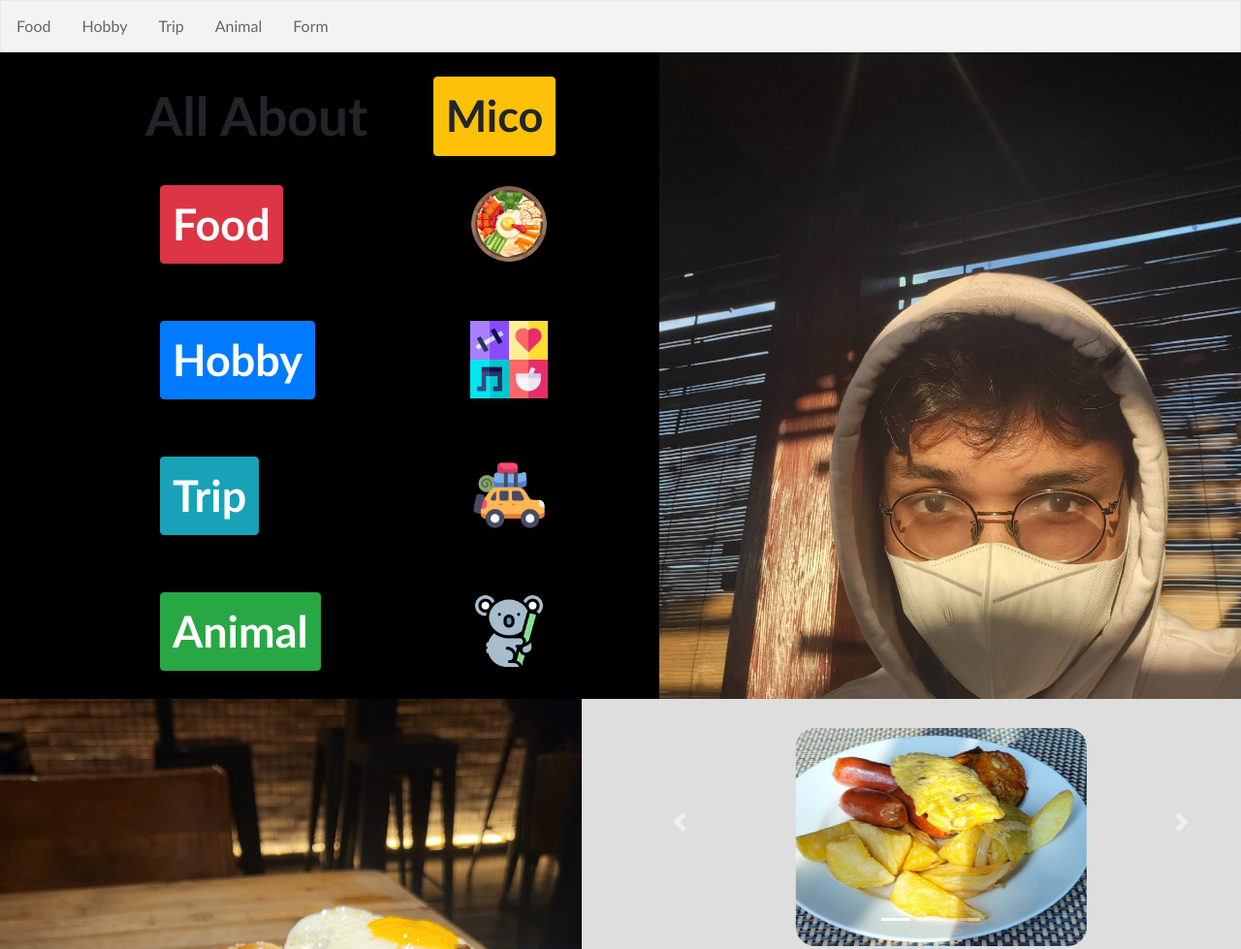
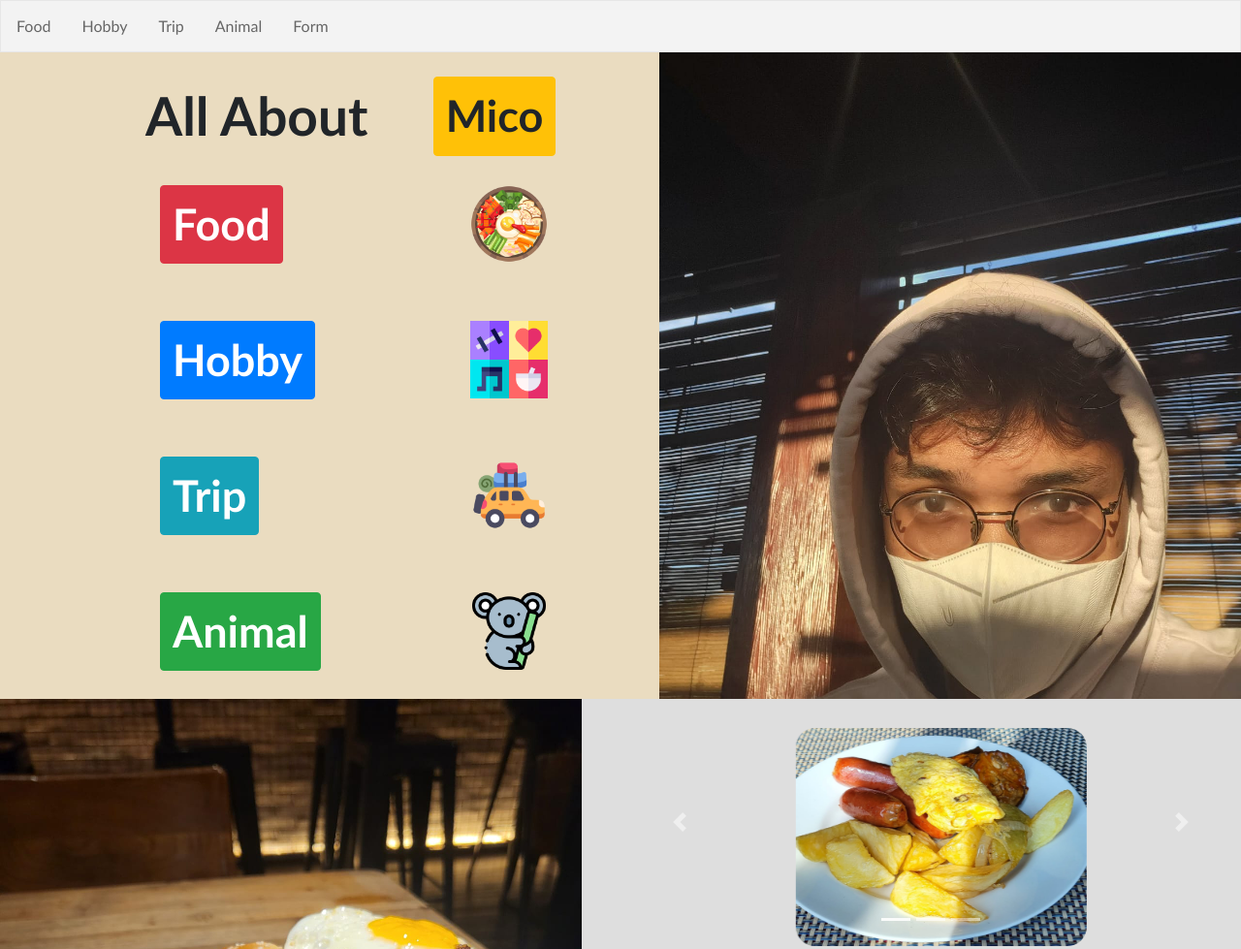
Before and after one commit to adhiatmico/adhiatmico.github.io, a plain HTML site: page index.html in a window 1280 px wide. Shown: the top 979 px of the page at 97% size. Drawn offline with nearby package versions, Linux system fonts and the light colour scheme.

Commit message:
dup2.css

```diff
--- a/dup2.css
+++ b/dup2.css
@@ -8,7 +8,7 @@ html {
 
 body {
     background-image: url(FotoMuka.jpg);
-    background-color: #000000;
+    background-color: #eadcc0;
     font-family:'Gill Sans', 'Gill Sans MT', Calibri, 'Trebuchet MS', sans-serif;
     background-position:right;
     background-repeat:no-repeat;
```
